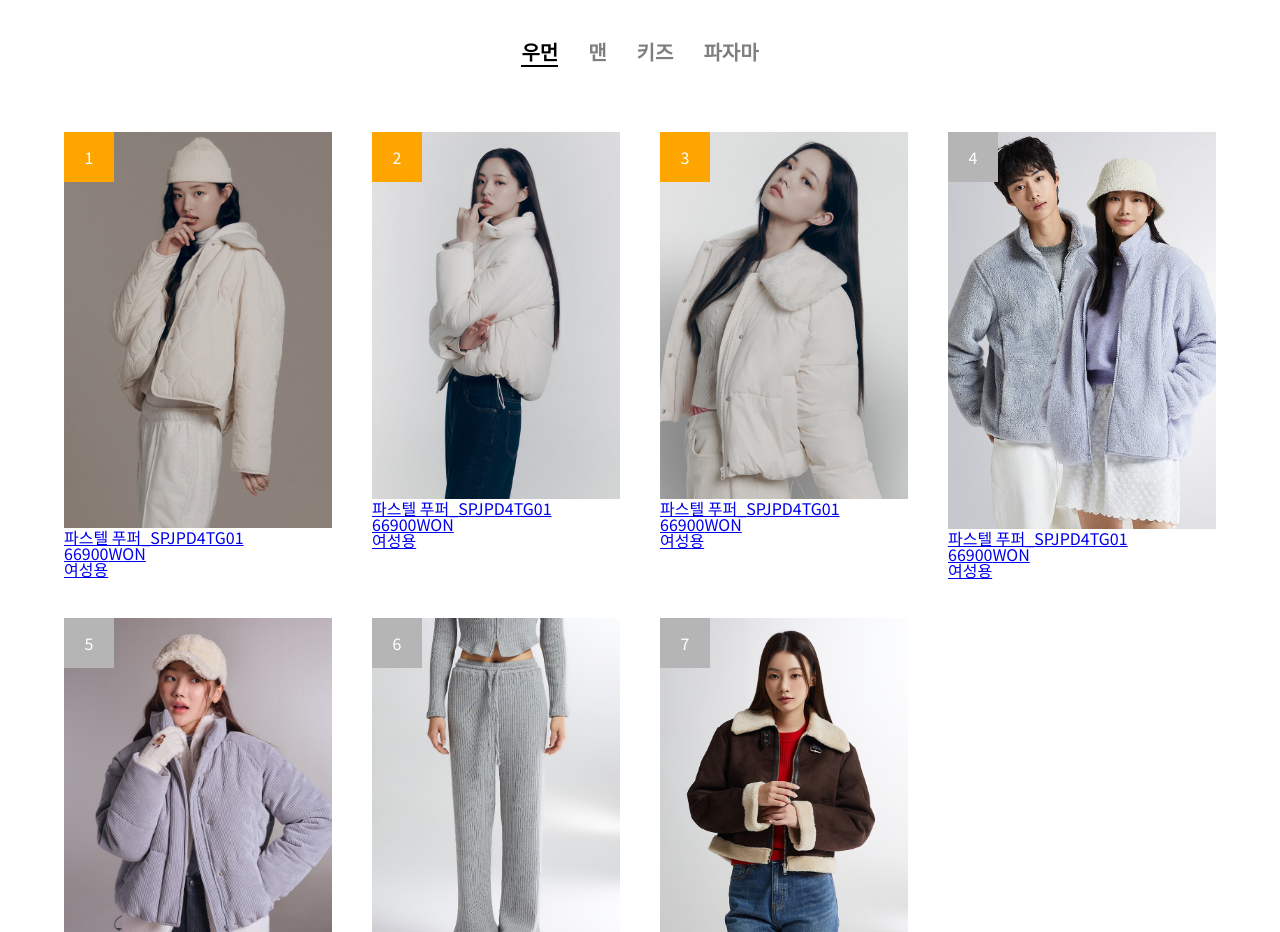
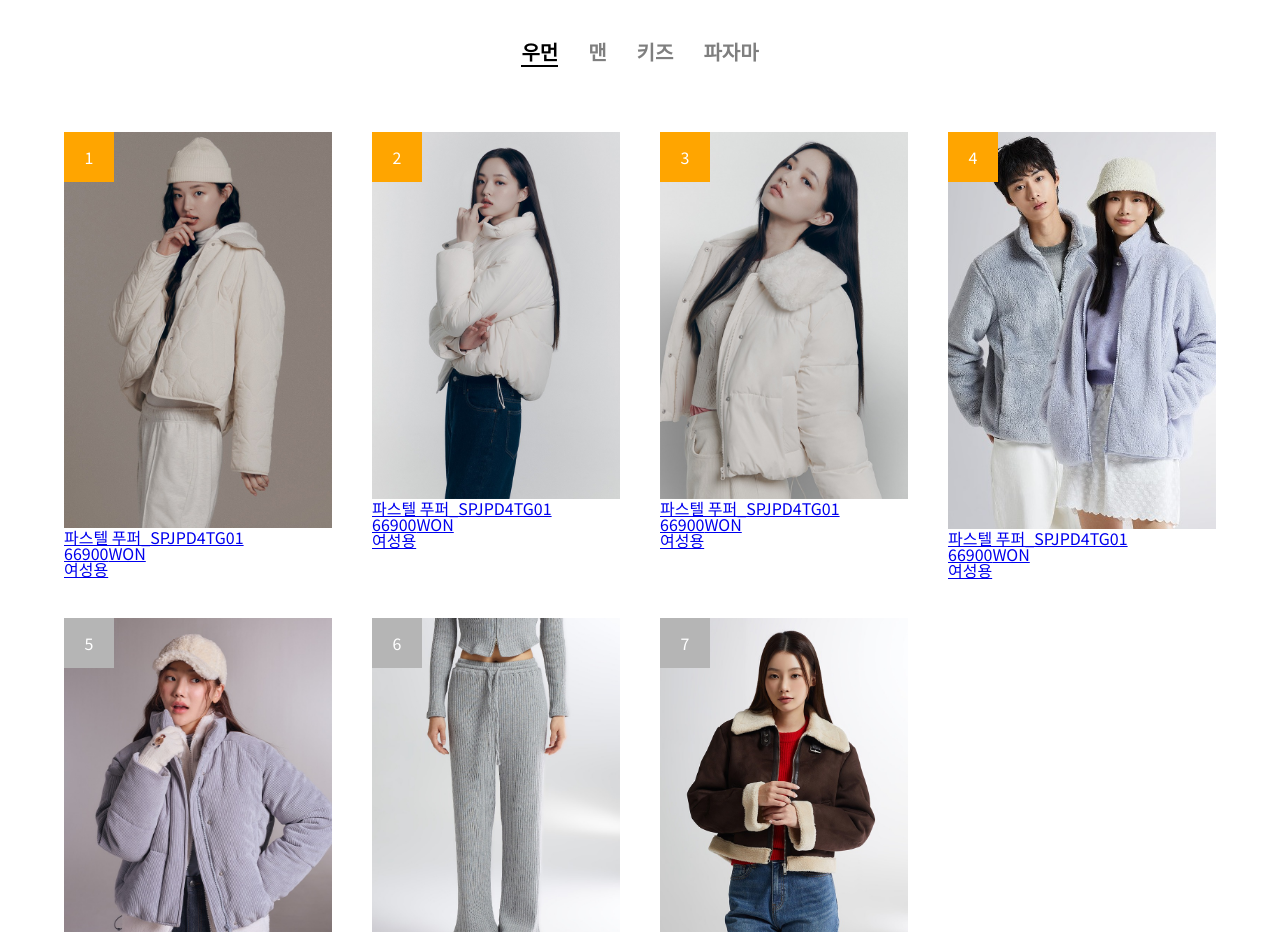
Before and after one commit to aromad17/next_shopping, a Next.js app: page / in a window 1280 px wide. Shown: the part 1000-1932 px from the top of the page. Built offline with nearby package versions, Linux system fonts and the light colour scheme.

Commit message:
아이템 번호 수정

```diff
--- a/pages/index.tsx
+++ b/pages/index.tsx
@@ -150,7 +150,7 @@ export default function Home() {
                         <a>
                           <ul>
                             <li className="weekly_image">
-                              <span className={item.id > 3 ? "gray" : ""}>
+                              <span className={item.id > 4 ? "gray" : ""}>
                                 {item.id}
                               </span>
                               <img src={item.path} />
@@ -172,7 +172,7 @@ export default function Home() {
                         <a>
                           <ul>
                             <li className="weekly_image">
-                              <span className={item.id > 3 ? "gray" : ""}>
+                              <span className={item.id > 4 ? "gray" : ""}>
                                 {item.id}
                               </span>
                               <img src={item.path} />
@@ -194,7 +194,7 @@ export default function Home() {
                         <a>
                           <ul>
                             <li className="weekly_image">
-                              <span className={item.id > 3 ? "gray" : ""}>
+                              <span className={item.id > 4 ? "gray" : ""}>
                                 {item.id}
                               </span>
                               <img src={item.path} />
@@ -216,7 +216,7 @@ export default function Home() {
                         <a>
                           <ul>
                             <li className="weekly_image">
-                              <span className={item.id > 3 ? "gray" : ""}>
+                              <span className={item.id > 4 ? "gray" : ""}>
                                 {item.id}
                               </span>
                               <img src={item.path} />
```
